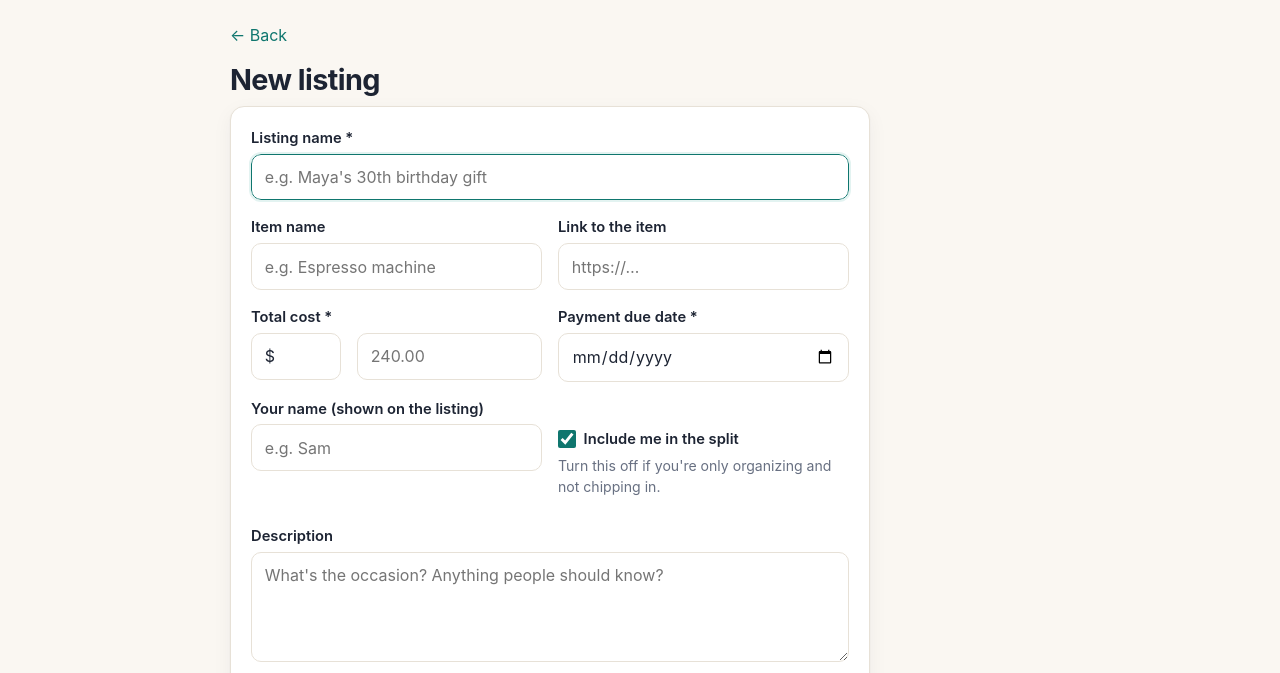
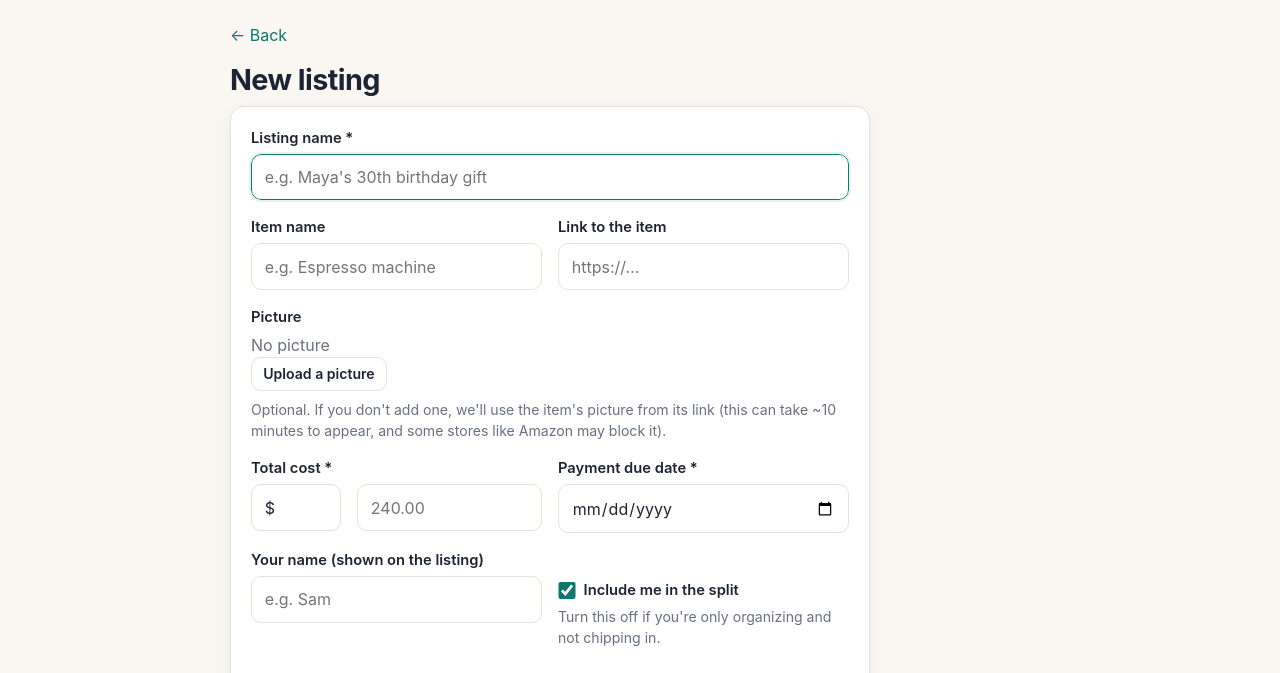
Before and after one commit to Malarkalt/malarkalt.github.io, a plain HTML site: page dashboard.html in a window 1280 px wide. Both pictures are taken after a click on the button "+ New listing". Shown: the part 65-738 px from the top of the page. Drawn offline with Linux system fonts and the light colour scheme; no server answers.

Commit message:
Add files via upload

```diff
--- a/dashboard.html
+++ b/dashboard.html
@@ -4,6 +4,18 @@
   <meta charset="utf-8" />
   <meta name="viewport" content="width=device-width, initial-scale=1" />
   <title>Dashboard · SplitList</title>
+  <link rel="icon" href="favicon.png" type="image/png" />
+  <meta property="og:type" content="website" />
+  <meta property="og:site_name" content="SplitList" />
+  <meta property="og:title" content="SplitList · Chip in on the gift, together" />
+  <meta property="og:description" content="Share one link. Everyone sees who's in and what their share is." />
+  <meta property="og:image" content="https://www.splitlist.fyi/og-image.png" />
+  <meta property="og:image:width" content="1200" />
+  <meta property="og:image:height" content="630" />
+  <meta property="og:url" content="https://www.splitlist.fyi/" />
+  <meta name="twitter:card" content="summary_large_image" />
+  <meta name="twitter:image" content="https://www.splitlist.fyi/og-image.png" />
+  <meta name="theme-color" content="#0f766e" />
   <link rel="stylesheet" href="css/style.css" />
 </head>
 <body>
@@ -53,6 +65,20 @@
           <div class="field">
             <label for="fItemUrl">Link to the item</label>
             <input id="fItemUrl" type="url" maxlength="2000" placeholder="https://…" />
+          </div>
+        </div>
+        <div class="field">
+          <label>Picture</label>
+          <div class="pic-field">
+            <div class="pic-preview" id="picPreview"><span class="muted">No picture</span></div>
+            <div>
+              <div class="row wrapflex">
+                <label class="btn ghost sm" for="fPic" style="margin:0">Upload a picture</label>
+                <button type="button" class="btn ghost sm hidden" id="picRemove">Remove</button>
+              </div>
+              <input id="fPic" type="file" accept="image/*" class="hidden" />
+              <p class="hint" id="picHint">Optional. If you don't add one, we'll use the item's picture from its link (this can take ~10 minutes to appear, and some stores like Amazon may block it).</p>
+            </div>
           </div>
         </div>
         <div class="grid2">
```
Also changed, not shown: event.html (+12 -0 lines), index.html (+12 -0 lines), mine.html (+12 -0 lines), favicon.png (added), og-image.png (added), 1 other file.
